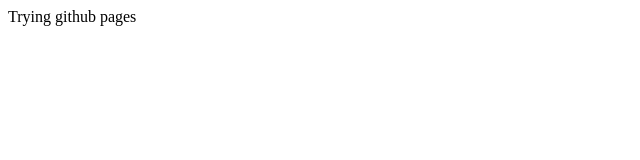
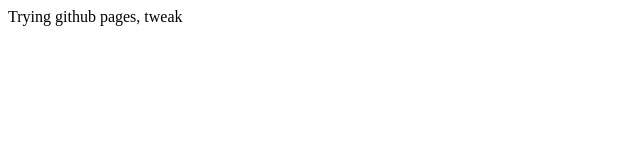
Before and after one commit to joonarahko/joonarahko, a plain HTML site: page index.html in a window 1280 px wide. Shown: the full height of the page, 0-640 px from the left. Drawn offline with Linux system fonts and the light colour scheme.

Commit message:
Retrigger build

```diff
--- a/index.html
+++ b/index.html
@@ -5,6 +5,6 @@
         <title>My website title</title>
     </head>
     <body>
-        Trying github pages
+        Trying github pages, tweak
     </body>
 </html>
```
